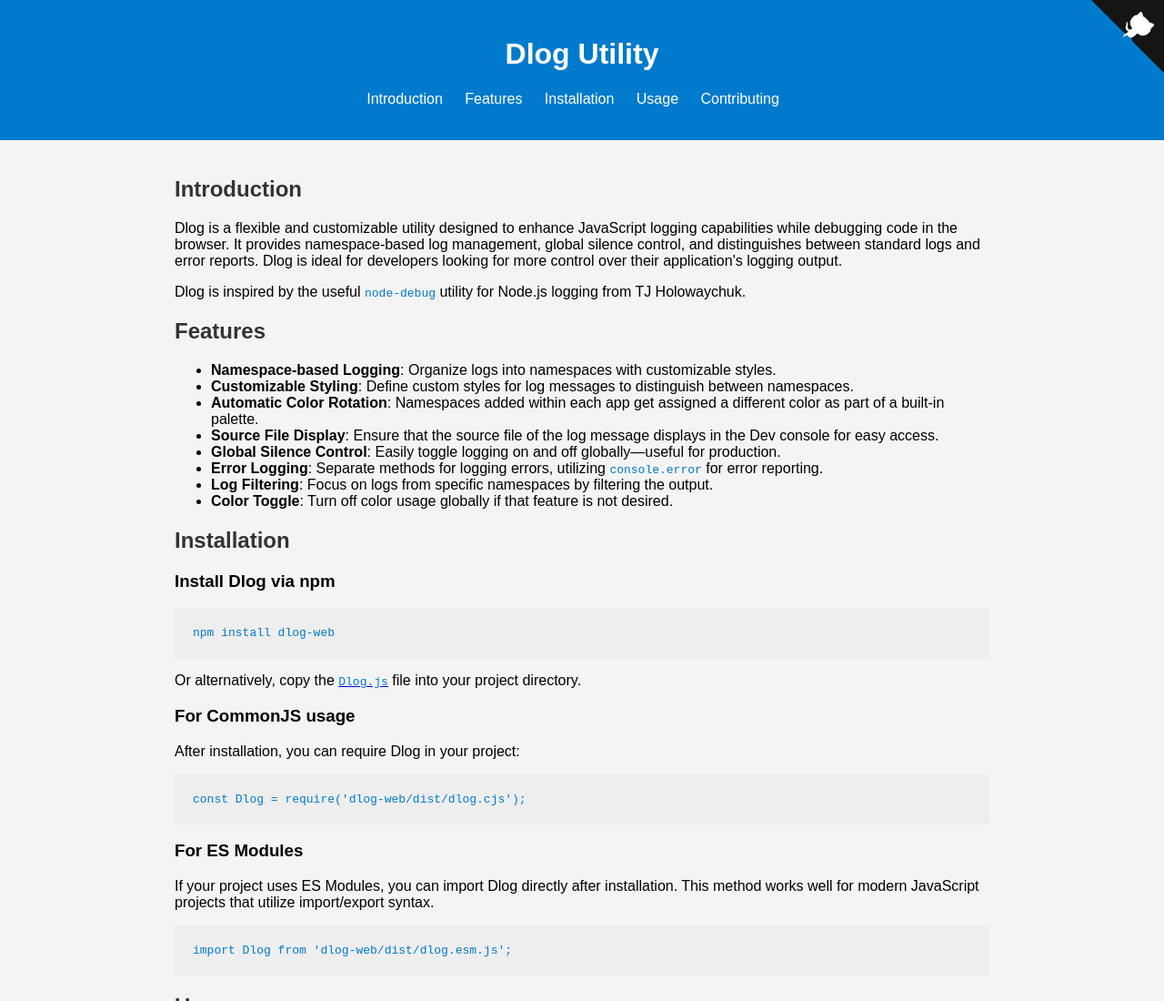
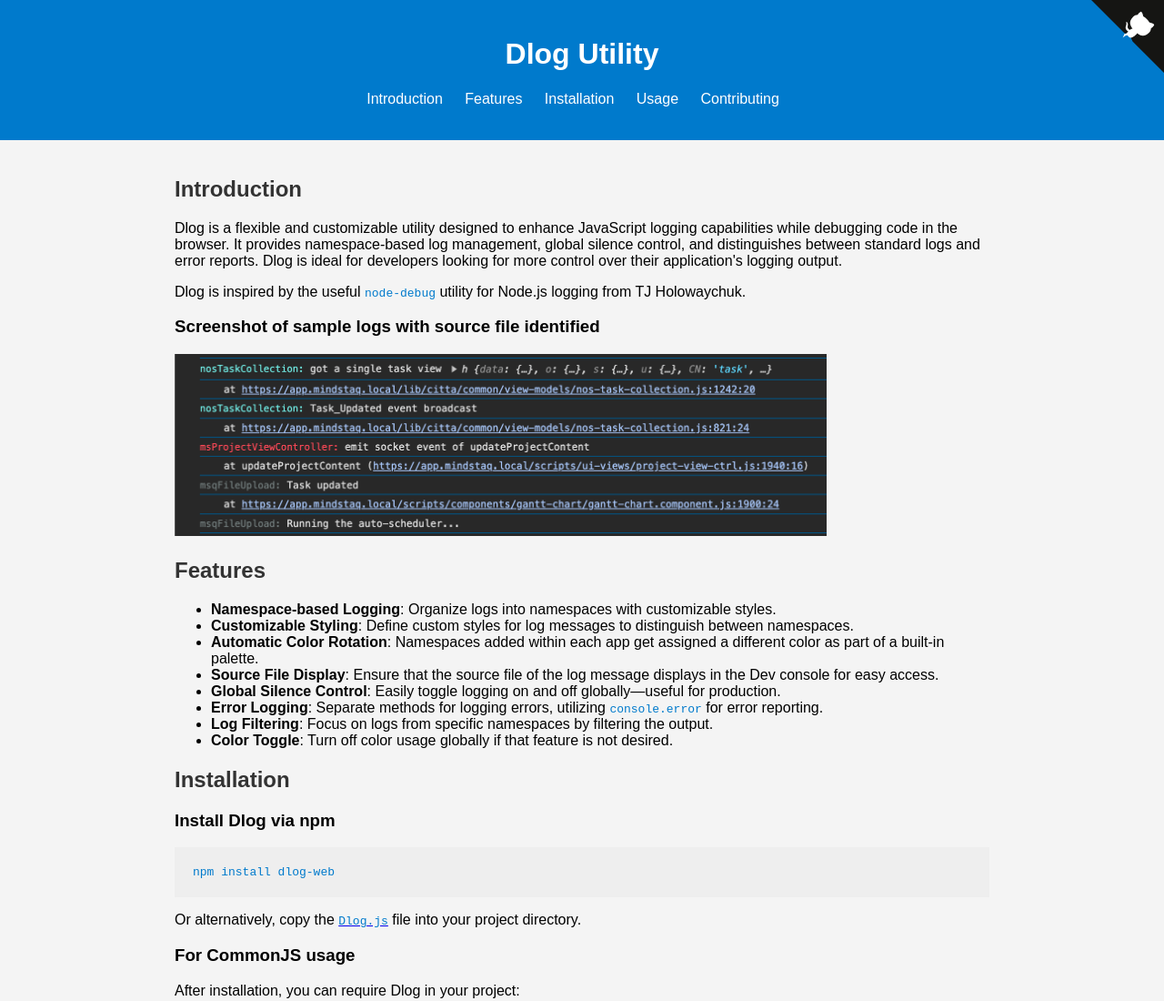
Before and after one commit to SylonZero/Dlog, a website built with webpack: page docs/index.html in a window 1280 px wide. Shown: the top 1100 px of the page at 91% size. Built offline with nearby package versions, Linux system fonts and the light colour scheme.

Commit message:
Update index.html
Adding a screenshot of sample logging output

```diff
--- a/docs/index.html
+++ b/docs/index.html
@@ -36,6 +36,8 @@
                 It provides namespace-based log management, global silence control, and distinguishes between standard logs and error reports.
                 Dlog is ideal for developers looking for more control over their application's logging output.</p>
             <p>Dlog is inspired by the useful <code>node-debug</code> utility for Node.js logging from TJ Holowaychuk.</p>
+            <h3 class="heading-element">Screenshot of sample logs with source file identified</h3>
+            <img src="https://raw.githubusercontent.com/SylonZero/Dlog/HEAD/dlog-sample-output-1.png" style="width: 80%;">
         </section>
         <section id="features">
             <h2>Features</h2>
```
